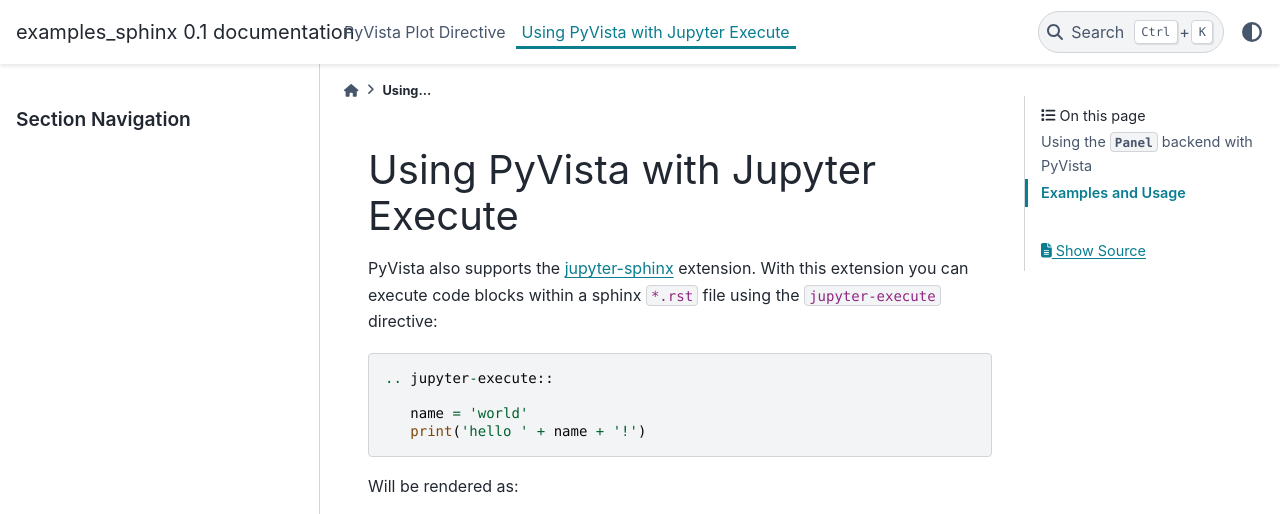
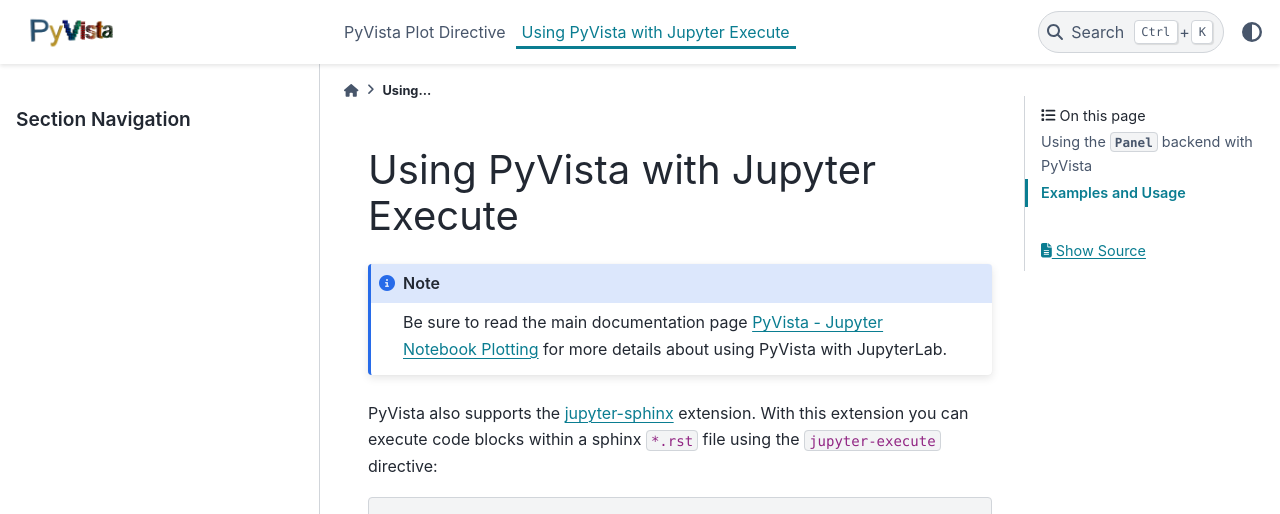
Before and after one commit to pyvista/pyvista-doc-example, a Sphinx documentation site: the page built from doc/jupyter-execute.rst, in a window 1280 px wide and 900 px high, cut to the strip 0-514 px from the top of the window. Built offline with Sphinx 7.4.7 and the PyData theme 0.15.4, drawn with Linux system fonts in a browser that asks for light colours; pages that are not in the unit, such as notebooks, are missing from menus.

Commit message:
add more docs and the logo

````diff
--- a/README.rst
+++ b/README.rst
@@ -3,7 +3,8 @@
 
 This repository demonstrates how to use PyVista within Sphinx using both the
 `sphinx-gallery <https://sphinx-gallery.github.io/>`_ and the PyVista plot
-directive ```pyvista-plot``.
+directive `pyvista-plot
+<https://docs.pyvista.org/extras/plot_directive.html>`_.
 
 
 Getting Started
--- a/doc/conf.py
+++ b/doc/conf.py
@@ -70,6 +70,8 @@
 # This pattern also affects html_static_path and html_extra_path.
 exclude_patterns = ["_build", "Thumbs.db", ".DS_Store"]
 
+html_logo = "./_static/pyvista_logo_sm.png"
+
 # Gallery Configuration ------------------------------------------------------
 
 from sphinx_gallery.sorting import FileNameSortKey
--- a/doc/index.rst
+++ b/doc/index.rst
@@ -14,3 +14,4 @@
    Reuse the root readme to avoid duplication.
 
 .. include:: ../README.rst
+  :start-line: 1
--- a/doc/jupyter-execute.rst
+++ b/doc/jupyter-execute.rst
@@ -1,5 +1,11 @@
 Using PyVista with Jupyter Execute
 ==================================
+
+.. note::
+   Be sure to read the main documentation page `PyVista - Jupyter
+   Notebook Plotting <https://docs.pyvista.org/user-guide/jupyter/index.html>`_
+   for more details about using PyVista with JupyterLab.
+
 PyVista also supports the `jupyter-sphinx
 <https://jupyter-sphinx.readthedocs.io/>`_ extension. With this extension you
 can execute code blocks within a sphinx ``*.rst`` file using the
````
Also changed, not shown: doc/plot-directive.rst (+9 -2 lines), doc/_static/pyvista_logo_sm.png (added), examples/README.rst.
